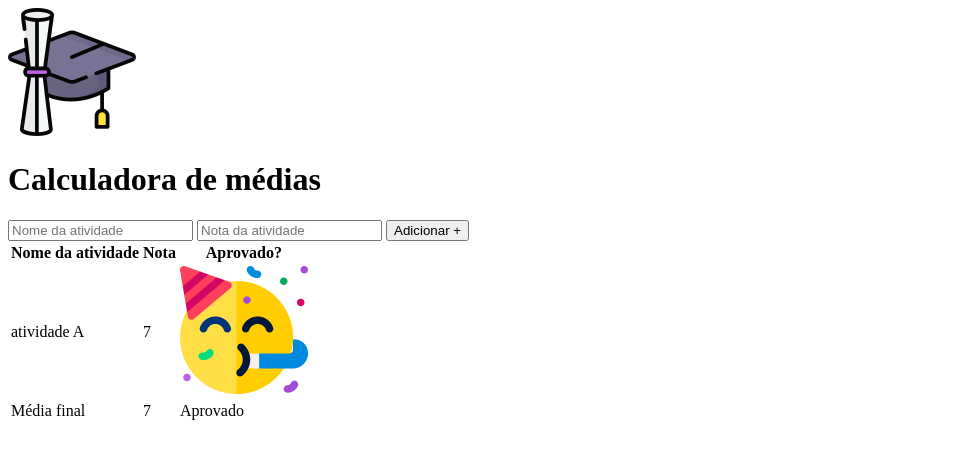
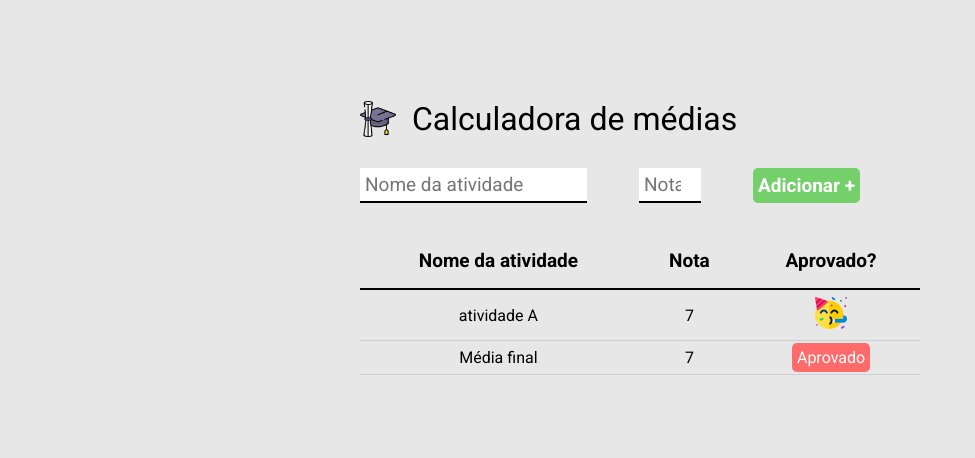
Before and after one commit to Felix-Alberto/calculadora-de-medias, a plain HTML site: page index.html in a window 1280 px wide. Shown: the whole page, without its empty margins (0-975 px from the left). Drawn offline with Linux system fonts and the light colour scheme.

```diff
--- a/index.html
+++ b/index.html
@@ -7,18 +7,20 @@
     <link rel="preconnect" href="https://fonts.googleapis.com">
     <link rel="preconnect" href="https://fonts.gstatic.com" crossorigin>
     <link href="https://fonts.googleapis.com/css2?family=Poppins:wght@400;500;600&family=Roboto:wght@400;700&display=swap" rel="stylesheet">
+    <link rel="stylesheet" href="./main.css">
 </head>
 <body>
+   <div class="container">
     <header>
         <img src="./images/logo.png" alt="capelo e diploma">
         <h1>Calculadora de médias</h1>
     </header>
     <form>
         <input type="text" required placeholder="Nome da atividade" />
-        <input type="number" required placeholder="Nota da atividade" />
+        <input type="number" required placeholder="Nota" min="0" max="10"/>
         <button type="submit">Adicionar +</button>
     </form>
-    <table>
+    <table cellspacing="0">
         <thead>
             <tr>
                 <th>Nome da atividade</th>
@@ -37,9 +39,11 @@
             <tr>
                 <td>Média final</td>
                 <td>7</td>
-                <td>Aprovado</td>
+                <td><span class="resultado reprovado">Aprovado</span></td>
             </tr>
         </tfoot>
     </table>
+    <script src="./main.js"></script>
+   </div>
 </body>
 </html>
--- a/main.css
+++ b/main.css
@@ -4,3 +4,82 @@
     box-sizing: border-box;
     font-family: 'Roboto', sans-serif;
 }
+body{
+    background-color: #E7E7E7;
+    margin-top: 100px;
+
+}
+header{
+    display: flex;
+    align-items: center;
+    margin-bottom: 30px;
+}
+header img{
+    height: 36px;
+    margin-right: 16px;
+}
+header h1{
+    font-size: 32px;
+    font-weight: 400;
+}
+.container{
+  max-width: 560px;
+  width: 100%;
+  margin: 0 auto;
+}
+form{
+    display: flex;
+    max-width: 500px;
+    width: 100%;
+    justify-content: space-between;
+    margin-bottom: 30px;
+}
+form input{
+    font-size: 19px;
+    background-color: #fff;
+    border: none;
+    border-bottom: 2px solid #000;
+    padding: 5px;
+}
+form button{
+    background-color: #75CF6B;
+    border: none;
+    border-radius: 5px;
+    font-size: 19px;
+    font-weight: bold;
+    cursor: pointer;
+    color: #fff;
+    padding: 5px;
+
+}
+table{
+    width: 100%;
+
+}
+table th{
+border-bottom: 2px solid #000;
+padding: 16px;
+font-size: 19px;
+font-weight: bold;
+}
+table td{
+    text-align: center;
+    font-size: 16px;
+    padding: 7px 0;
+    border-bottom: 1px solid rgba(0, 0, 0, 0.1);
+}
+table td img{
+    height: 32px;
+}
+.resultado{
+    background-color: #000;
+    color: #fff;
+    padding: 5px;
+    border-radius: 5px;
+}
+.aprovado{
+    background-color: #75CF6B;
+}
+.reprovado{
+    background-color: #FF6B6B;
+}
```
Also changed, not shown: main.js (added).
